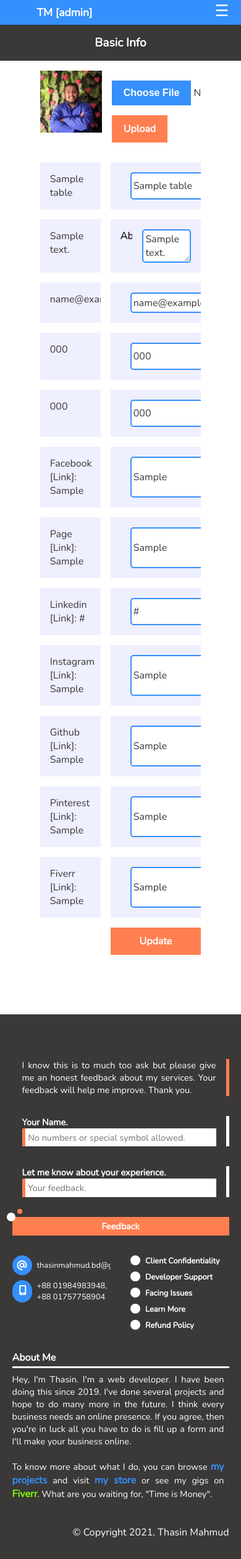
After one commit to Thasinmahmudbd/My_Portfolio, a PHP site: page /999.0_home_admin.php in a window 390 px wide. The commit adds this page. Shown: the whole page at 62% size. Run offline with PHP 8.4, Linux system fonts and the light colour scheme; tables that the repository leaves empty or names only in its code hold one stand-in row (values such as "Sample post"); some libraries are stand-ins or nearby versions.

Commit message:
Admin page Basic Info created, made dynamic partially, still unresponsive also other pages slightly updated.

```diff
--- /dev/null
+++ b/999.0_home_admin.php
@@ -0,0 +1,339 @@
+<!-- dynamic -->
+
+<?php include 'Dynamic/actions_dynamic.php'; ?>
+
+
+<!doctype html>
+<html lang="en">
+  <head>
+    <!-- Required meta tags -->
+    <meta charset="utf-8">
+    <meta name="viewport" content="width=device-width, initial-scale=1">
+
+    <!-- Required css links for plugins -->
+    <link rel="stylesheet" href="Design/Owl_carousel/owl.carousel.css">
+    <link rel="stylesheet" href="Design/Owl_carousel/owl.theme.green.css">
+
+    <!-- Required css links for style-->
+    <link rel="stylesheet" href="Design/Global/00_basic_style.css">
+    <link rel="stylesheet" href="Design/Global/01_header_style.css">
+    <link rel="stylesheet" href="Design/Global/02_navbar_style.css">
+    <link rel="stylesheet" href="Design/Global/03_forms_style.css">
+    <link rel="stylesheet" href="Design/Global/04_footer_style.css">
+    <link rel="stylesheet" href="Design/Global/05_side_bar_style.css">
+    <link rel="stylesheet" href="Design/Global/06_anchor_bar_style.css">
+    <link rel="stylesheet" href="Design/Administration/999.0_home_admin_style.css">
+
+    <!-- Required css links for responsive -->
+    <link rel="stylesheet" href="Design/Responsive/01_header_res.css">
+    <link rel="stylesheet" href="Design/Responsive/02_navbar_res.css">
+    <link rel="stylesheet" href="Design/Responsive/index_res.css">
+    <link rel="stylesheet" href="Design/Responsive/04_footer_res.css">
+
+    <!-- fonts (google fonts) -->
+    <link rel="preconnect" href="https://fonts.gstatic.com">
+    <link href="https://fonts.googleapis.com/css2?family=Nunito:wght@300&display=swap" rel="stylesheet">
+
+    <!-- icons (font awsome) -->
+    <script src="https://kit.fontawesome.com/aafecdc4bf.js" crossorigin="anonymous"></script>
+
+    <!-- Required js scripts for owl-->
+    <script src="Script/Owl_carousel/jquery.min.js"></script>
+    <script src="Script/Owl_carousel/owl.carousel.min.js"></script>
+
+    <!-- Required js and css for aos -->
+    <link rel="stylesheet" href="https://unpkg.com/aos@next/dist/aos.css" />
+    <script src="https://unpkg.com/aos@next/dist/aos.js"></script>
+
+    <!-- js scripts for design-->
+    <script src="Script/DOM_manipulation/stickynavbar.js"></script>
+    <script src="Script/DOM_manipulation/slidingmenu.js"></script>
+    <script src="Script/DOM_manipulation/onscroll.js"></script>
+    <script src="Script/DOM_manipulation/curtainnavbar.js"></script>
+
+    <title>Landing page template</title>
+  </head>
+  <body>
+
+
+
+
+    <!-- navbar -->
+
+    <?php include 'Includable_portions/999.0_navbar_admin.php'; ?>
+
+
+
+
+    <!-- basic info -->
+
+    <div class="basic_info_container">
+
+        <h1 class="title">Basic Info</h1>
+
+        <div class="basic_info">
+
+            <div class="info">
+
+ <!-- image ******************************************************************************************************** -->
+
+                <div class="basic_info_section">
+
+                    <img src="Media/Images/Profile_picture/Thasin.jpg" alt="" class="current_profile_pic" width="100px">
+
+                    <form action="" class="profile_pic" enctype="multipart/form-data">
+
+                       <input type="file" class="upload_box" name="profile_picture" required>
+
+                       <button type="submit" class="btn update_btn" name="upload_profile_picture">Upload</button>
+
+                   </form>
+
+                </div>
+
+
+                <?php
+
+                        $query_to_read_basic_info = "SELECT * FROM basic_info_table;";
+
+                        $read_basic_info = new Database();
+                        $basic_info = $read_basic_info->read($query_to_read_basic_info);
+
+                        //print_r($basic_info);
+
+                ?>
+
+
+                <form method="post" action="Dynamic/actions_dynamic.php" class="basic_info_section">
+
+<!-- name ******************************************************************************************************** -->
+
+                       <p class="current_info"><?php echo $basic_info[0]['name']; ?></p>
+
+                       <div>
+
+                           <label for="" class="label">Name</label>
+
+                           <input name="name" type="text" value="<?php echo $basic_info[0]['name']; ?>" class="input">
+
+                       </div>
+
+<!-- about ******************************************************************************************************** -->
+
+                       <p class="current_info"><?php echo $basic_info[0]['about']; ?></p>
+
+                       <div>
+
+                           <label for="" class="label">About</label>
+
+                           <textarea name="about" class="input textarea"><?php echo $basic_info[0]['about']; ?></textarea>
+
+                       </div>
+
+<!-- email ******************************************************************************************************** -->
+
+                       <p class="current_info"><?php echo $basic_info[0]['email']; ?></p>
+
+                       <div>
+
+                           <label for="" class="label">Email</label>
+
+                           <input type="email" name="email" value="<?php echo $basic_info[0]['email']; ?>" class="input">
+
+                       </div>
+
+<!-- number 1 ******************************************************************************************************** -->
+
+                       <p class="current_info"><?php echo $basic_info[0]['number_1']; ?></p>
+
+                       <div>
+
+                           <label for="" class="label">Mobile no.1</label>
+
+                           <input type="tel" name="mobile_1" value="<?php echo $basic_info[0]['number_1']; ?>" class="input">
+
+                       </div>
+
+<!-- number 2 ******************************************************************************************************** -->
+
+                       <p class="current_info"><?php echo $basic_info[0]['number_2']; ?></p>
+
+                       <div>
+
+                           <label for="" class="label">Mobile no.2</label>
+
+                           <input type="tel" name="mobile_2" value="<?php echo $basic_info[0]['number_2']; ?>" class="input">
+
+                       </div>
+
+<!-- facebook ******************************************************************************************************** -->
+
+                       <p class="current_info"><a href="<?php echo $basic_info[0]['fb']; ?>" target="_blank">Facebook</a> [Link]: <?php echo $basic_info[0]['fb']; ?></p>
+
+                       <div>
+
+                           <label for="" class="label">Facebook</label>
+
+                           <input type="url" name="facebook" value="<?php echo $basic_info[0]['fb']; ?>" class="input">
+
+                       </div>
+
+<!-- fb page ******************************************************************************************************** -->
+
+                       <p class="current_info"><a href="<?php echo $basic_info[0]['fb_page']; ?>" target="_blank">Page</a> [Link]: <?php echo $basic_info[0]['fb_page']; ?></p>
+
+                       <div>
+
+                           <label for="" class="label">Page</label>
+
+                           <input type="url" name="page" value="<?php echo $basic_info[0]['fb_page']; ?>" class="input">
+
+                       </div>
+
+<!-- linkedin ******************************************************************************************************** -->
+
+                       <p class="current_info"><a href="<?php echo $basic_info[0]['linkedin']; ?>" target="_blank">Linkedin</a> [Link]: <?php echo $basic_info[0]['linkedin']; ?></p>
+
+                       <div>
+
+                           <label for="" class="label">Linkedin</label>
+
+                           <input type="url" name="linkedin" value="<?php echo $basic_info[0]['linkedin']; ?>" class="input">
+
+                       </div>
+
+<!-- insta ******************************************************************************************************** -->
+
+                       <p class="current_info"><a href="<?php echo $basic_info[0]['insta']; ?>" target="_blank">Instagram</a> [Link]: <?php echo $basic_info[0]['insta']; ?></p>
+
+                       <div>
+
+                           <label for="" class="label">Instagram</label>
+
+                           <input type="url" name="insta" value="<?php echo $basic_info[0]['insta']; ?>" class="input">
+
+                       </div>
+
+<!-- email ********************************************************************************************************
+
+                       <p class="current_info"><a href="#">Email</a> [Link]:</p>
+
+                       <div>
+
+                           <label for="" class="label">Email</label>
+
+                           <input type="email" name="email" class="input">
+
+                       </div> -->
+
+<!-- github ******************************************************************************************************** -->
+
+                       <p class="current_info"><a href="<?php echo $basic_info[0]['github']; ?>" target="_blank">Github</a> [Link]: <?php echo $basic_info[0]['github']; ?></p>
+
+                       <div>
+
+                           <label for="" class="label">Github</label>
+
+                           <input type="url" name="github" value="<?php echo $basic_info[0]['github']; ?>" class="input">
+
+                       </div>
+
+<!-- pinterest ******************************************************************************************************** -->
+
+                       <p class="current_info"><a href="<?php echo $basic_info[0]['pinterest']; ?>" target="_blank">Pinterest</a> [Link]: <?php echo $basic_info[0]['pinterest']; ?></p>
+
+                       <div>
+
+                           <label for="" class="label">Pinterest</label>
+
+                           <input name="pinterest" type="url" value="<?php echo $basic_info[0]['pinterest']; ?>" class="input">
+
+                       </div>
+
+<!-- fiverr ******************************************************************************************************** -->
+
+                       <p class="current_info"><a href="<?php echo $basic_info[0]['fiverr']; ?>" target="_blank">Fiverr</a> [Link]: <?php echo $basic_info[0]['fiverr']; ?></p>
+
+                       <div>
+
+                           <label for="" class="label">Fiverr</label>
+
+                           <input type="url" name="fiverr" value="<?php echo $basic_info[0]['fiverr']; ?>" class="input">
+
+                       </div>
+
+<!-- btn ******************************************************************************************************** -->
+
+                       <span></span>
+
+                       <?php
+
+                        $query = "SELECT id FROM basic_info_table;";
+
+                        $obj = new Database();
+                        $data = $obj->read($query);
+
+                        if(empty($data)){
+
+                            echo "<button type='submit' class='btn update_btn' name='insert_basic_info'>Insert</button>";
+
+                        }
+                        else{
+
+                            echo "<button type='submit' class='btn update_btn' name='update_basic_info'>Update</button>";
+
+                        }
+
+                        ?>
+
+                </form>
+
+            </div>
+
+        </div>
+
+    </div>
+
+
+
+
+    <!-- side anchor btns -->
+
+    <div class="fixed_anchor_btns">
+
+       <p><i class="fas fa-anchor"></i></p>
+
+       <div class="fixed_target_btns">
+
+            <a href="#H" class="anchor_btn head">H</a>
+
+            <a href="#A" class="anchor_btn article">A</a>
+
+            <a href="#S" class="anchor_btn service">S</a>
+
+            <a href="#P" class="anchor_btn project">P</a>
+
+            <a href="#T" class="anchor_btn techno">T</a>
+
+            <a href="#O" class="anchor_btn custom_order">O</a>
+
+            <a href="#F" class="anchor_btn feedback">F</a>
+
+       </div>
+
+    </div>
+
+
+    <!-- footer -->
+
+    <?php include 'Includable_portions/04_footer.php'; ?>
+
+
+
+
+
+
+
+
+  </body>
+</html>
--- /dev/null
+++ b/Design/Administration/999.0_home_admin_style.css
@@ -0,0 +1,67 @@
+/* basic info */
+
+.basic_info_container{
+
+}
+
+.basic_info{
+    width:75vw;
+    margin:auto;
+}
+
+.title{
+    padding:1rem;
+    background-color: #3B3838;
+    color:#fff;
+    text-align: center;
+    font-size: 1.2rem;
+}
+
+.info{
+    display:grid;
+    grid-template-columns: 1fr;
+}
+
+.basic_info_section{
+    display:grid;
+    grid-template-columns: 2fr 3fr;
+    grid-gap:1rem;
+    padding:1rem;
+}
+
+.basic_info_section div{
+    display:grid;
+    grid-template-columns: 1fr 4fr;
+    grid-gap:1rem;
+    background-color: #eeefff;
+    padding:1rem;
+}
+
+.basic_info_section p{
+    background-color: #eeefff;
+    padding:1rem;
+}
+
+.upload_box{
+    padding:1rem 0rem;
+}
+
+::-webkit-file-upload-button{
+    background-color: #358ffc;
+    color:#fff;
+    padding:.5rem 1rem;
+    cursor: pointer;
+    border: 3px solid #358ffc;
+    font-weight: bold;
+    transition: 300ms ease-in;
+}
+
+.update_btn{
+    background-color: coral;
+    color:#fff;
+    padding:.5rem 1rem;
+    cursor: pointer;
+    font-weight: bold;
+    border:3px solid coral;
+    transition: 300ms ease-in;
+}
--- /dev/null
+++ b/Dynamic/CRUD_dynamic.php
@@ -0,0 +1,91 @@
+<?php
+
+// Class containing functions regarding database.
+class Database{
+
+    private $host_name;
+    private $user_name;
+    private $password;
+    private $database_name;
+
+    // Connection to database.
+    public function connect(){
+
+        $this->host_name = "localhost";
+        $this->user_name = "root";
+        $this->password = "";
+        $this->database_name = "personal_portfolio";
+
+        $connection = mysqli_connect($this->host_name, $this->user_name, $this->password, $this->database_name);
+
+        if($connection == false){
+            mysqli_connect_error();
+            die("We have a problem! Check CRUD_dynamic.");
+        }
+        else{
+            return $connection;
+        }
+
+    } // Connect function end.
+
+
+    // insert in database.
+    public function create($query){
+
+        $con = $this->connect();
+        $result = mysqli_query($con, $query);
+
+            if(!$result){
+                return false;
+            }
+            else{
+                return true;
+            }
+
+    }
+
+    // Read from database.
+    public function read($query){
+
+        $con = $this->connect();
+        $data = false;
+        $result =mysqli_query($con, $query);
+
+            if(!$result){
+                return false;
+            }
+            else{
+                while($row = mysqli_fetch_assoc($result)){
+                    $data[] = $row;
+                    return $data;
+                }
+            }
+
+    }
+
+    // update the database.
+    public function update($query){
+
+        $con = $this->connect();
+        $data = false;
+        $result =mysqli_query($con, $query);
+
+            if(!$result){
+                return false;
+            }
+            else{
+                return true;
+            }
+
+    }
+
+
+
+
+
+
+
+
+}
+
+?>
--- /dev/null
+++ b/Dynamic/actions_dynamic.php
@@ -0,0 +1,82 @@
+<!-- Dynamic. -->
+
+<?php include 'CRUD_dynamic.php';
+
+    $db_con = new Database();
+    $con = $db_con->connect();
+
+// Actions.
+
+
+    // Basic_info_data_store.
+    if(isset($_POST['insert_basic_info'])){
+
+    // Getting data from form and storing in variables.
+    $name = mysqli_real_escape_string($con, $_POST['name']);
+    $about = mysqli_real_escape_string($con, $_POST['about']);
+    $email = mysqli_real_escape_string($con, $_POST['email']);
+    $mobile_1 = mysqli_real_escape_string($con, $_POST['mobile_1']);
+    $mobile_2 = mysqli_real_escape_string($con, $_POST['mobile_2']);
+    $facebook = mysqli_real_escape_string($con, $_POST['facebook']);
+    $page = mysqli_real_escape_string($con, $_POST['page']);
+    $linkedin = mysqli_real_escape_string($con, $_POST['linkedin']);
+    $insta = mysqli_real_escape_string($con, $_POST['insta']);
+    $github = mysqli_real_escape_string($con, $_POST['github']);
+    $pinterest = mysqli_real_escape_string($con, $_POST['pinterest']);
+    $fiverr = mysqli_real_escape_string($con, $_POST['fiverr']);
+
+
+    // Query.
+    $sql = "INSERT INTO basic_info_table (name, about, email, number_1, number_2, fb, fb_page, insta, linkedin, pinterest, github, fiverr) VALUES ('$name', '$about', '$email', '$mobile_1', '$mobile_2', '$facebook', '$page', '$linkedin', '$insta', '$github', '$pinterest', '$fiverr');";
+
+    echo $sql;
+
+    // Object created.
+    $insert_basic_info = new Database();
+    $result = $insert_basic_info->create($sql);
+
+    // Location
+    if(result == true){
+        header('Location: ../999.0_home_admin.php');
+    }
+
+    }
+
+
+    // Basic_info_data_store.
+    if(isset($_POST['update_basic_info'])){
+
+    // Getting data from form and storing in variables.
+    $name = mysqli_real_escape_string($con, $_POST['name']);
+    $about = mysqli_real_escape_string($con, $_POST['about']);
+    $email = mysqli_real_escape_string($con, $_POST['email']);
+    $mobile_1 = mysqli_real_escape_string($con, $_POST['mobile_1']);
+    $mobile_2 = mysqli_real_escape_string($con, $_POST['mobile_2']);
+    $facebook = mysqli_real_escape_string($con, $_POST['facebook']);
+    $page = mysqli_real_escape_string($con, $_POST['page']);
+    $linkedin = mysqli_real_escape_string($con, $_POST['linkedin']);
+    $insta = mysqli_real_escape_string($con, $_POST['insta']);
+    $github = mysqli_real_escape_string($con, $_POST['github']);
+    $pinterest = mysqli_real_escape_string($con, $_POST['pinterest']);
+    $fiverr = mysqli_real_escape_string($con, $_POST['fiverr']);
+
+
+    // Query.
+    $sql = "UPDATE basic_info_table
+SET name = '$name', about = '$about', email = '$email', number_1 = '$mobile_1', number_2 = '$mobile_2', fb = '$facebook', fb_page = '$page', insta = '$insta', linkedin = '$linkedin', pinterest = '$pinterest', github = '$github', fiverr = '$fiverr' ; ";
+
+    echo $sql;
+
+    // Object created.
+    $update_basic_info = new Database();
+    $result = $update_basic_info->update($sql);
+
+    // Location
+    if(result == true){
+        header('Location: ../999.0_home_admin.php');
+    }
+
+    }
+
+
+?>
--- a/Includable_portions/04_footer.php
+++ b/Includable_portions/04_footer.php
@@ -1,3 +1,5 @@
+
+
 <!-- footer -->
 
     <footer>
@@ -6,25 +8,25 @@
 
            <div class="footer_top">
 
-               <form action="" class="feedback_form">
+               <form action="../Dynamic/actions_dynamic.php" method="post" class="feedback_form">
 
                    <p>I know this is to much too ask but please give me an honest feedback about my services. Your feedback will help me improve. Thank you.</p>
 
                    <div class="feedback_form_section">
 
                        <label class="label feedback_label" for="feedback">Your Name.</label>
-                       <input class="input feedback_input" type="text" required placeholder="No numbers or special symbol allowed.">
+                       <input class="input feedback_input" type="text" name="feedback_provider" required placeholder="No numbers or special symbol allowed.">
 
                    </div>
 
                    <div class="feedback_form_section">
 
                        <label class="label feedback_label" for="feedback">Let me know about your experience.</label>
-                       <input class="input feedback_input" type="text" required placeholder="Your feedback.">
+                       <input class="input feedback_input" type="text" name="feedback" required placeholder="Your feedback.">
 
                    </div>
 
-                   <button class="feedback_btn" type="submit">Feedback</button>
+                   <button class="feedback_btn" name="feedback_btn" type="submit">Feedback</button>
 
                </form>
 
--- /dev/null
+++ b/Includable_portions/999.0_navbar_admin.php
@@ -0,0 +1,46 @@
+<!-- navbar -->
+    <div class="navbar_container" id="anchor">
+
+        <div class="navbar">
+
+            <div class="logo">
+
+                <a href="999.0_home_admin.php">TM [admin]</a>
+
+            </div>
+
+            <ul class="navigation">
+
+                <li class="navigation_link"><a href="999.1_blogs_admin.php">Blogs</a></li>
+
+                <li class="navigation_link"><a href="999.2_projects_admin.php">Projects</a></li>
+
+                <li class="navigation_link"><a href="999.3_store_admin.php">Store</a></li>
+
+                <li class="ham">
+
+                    <!-- The overlay -->
+                    <div id="myNav" class="overlay">
+
+                    <!-- Button to close the overlay navigation -->
+                    <a href="javascript:void(0)" class="closebtn" onclick="closeNav()">&times;</a>
+
+                    <!-- Overlay content -->
+                    <div class="overlay-content">
+                    <a href="999.1_blogs_admin.php">Blogs</a>
+                    <a href="999.2_projects_admin.php">Projects</a>
+                    <a href="999.3_store_admin.php">Store</a>
+                    </div>
+
+                    </div>
+
+                    <!-- Use any element to open/show the overlay navigation menu -->
+                    <span onclick="openNav()" class="ham_btn">&#9776;</span>
+
+                </li>
+
+            </ul>
+
+        </div>
+
+    </div>
```
Also changed, not shown: 1.001_ui_and_ux.php (deleted), 1.002_php.php (deleted), 1.003_api.php (deleted), 1.004_client.php (deleted), 3_custom_order.php (deleted), 999.1_blogs_admin.php (added), 999.2_projects_admin.php (added), 999.3_store_admin.php (added).
